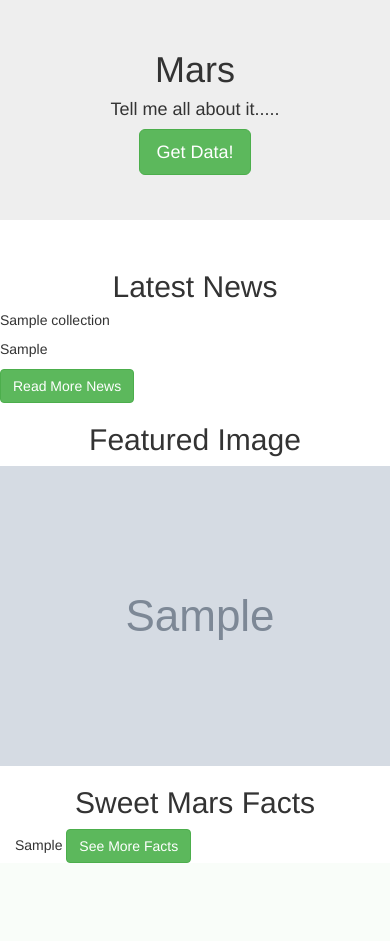
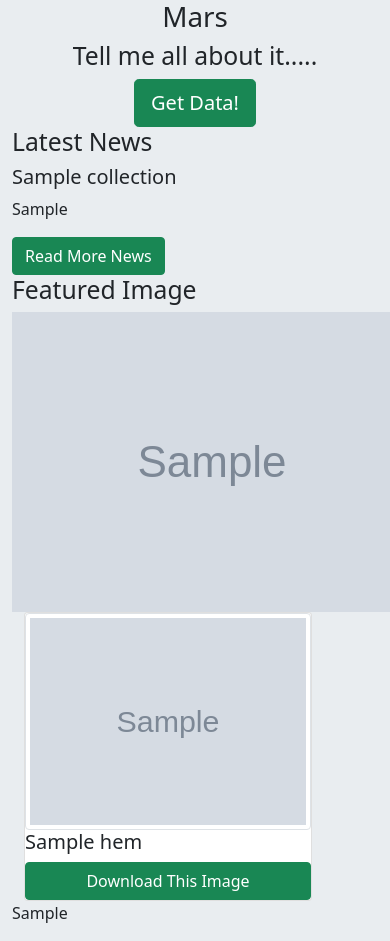
Before and after one commit to mikulr/web-scraping-challenge, a Flask app: page / in a window 390 px wide; the page is wider, and only the part inside the window is pictured. Before the commit the page ends 863 px from the top of that part, so only its background shows below. Run offline with Flask 2, Linux system fonts and the light colour scheme; grey boxes marked "Sample" are stand-in pictures; a database or web service that is not in the repository returns one stand-in record (values such as "Sample title"); some libraries are stand-ins or nearby versions.

Commit message:
needs formatting

```diff
--- a/app.py
+++ b/app.py
@@ -1,6 +1,7 @@
 from flask import Flask, render_template, redirect
 from flask_pymongo import PyMongo
 import scrape_mars
+
 
 # Create an instance of Flask
 app = Flask(__name__)
@@ -14,9 +15,9 @@ mongo = PyMongo(app, uri="mongodb://localhost:27017/mars_app")
 def home():
 
   # Find one record of data from the mongo database
-    destination_data = mongo.db.collection.find_one()
+    mars_data = mongo.db.collection.find_one()
 
-    return render_template("index.html", mars=destination_data)
+    return render_template("index.html", mars=mars_data)
 
 
 # Route that will trigger the scrape function
@@ -27,9 +28,9 @@ def scrape():
     mars_data = scrape_mars.scrape_info()
 
     # Insert the record
-    mongo.db.collection.update_many({}, {"$set": mars_data}, upsert=True)
+    mongo.db.collection.update_one({}, {"$set": mars_data}, upsert=True)
 
-     # Redirect back to home page
+    # Redirect back to home page
     return redirect("/")
 
 if __name__ == "__main__":
--- /dev/null
+++ b/static/reset.css
@@ -0,0 +1,142 @@
+/* http://meyerweb.com/eric/tools/css/reset/
+   v2.0 | 20110126
+   License: none (public domain)
+*/
+
+html,
+body,
+div,
+span,
+applet,
+object,
+iframe,
+h1,
+h2,
+h3,
+h4,
+h5,
+h6,
+p,
+blockquote,
+pre,
+a,
+abbr,
+acronym,
+address,
+big,
+cite,
+code,
+del,
+dfn,
+em,
+img,
+ins,
+kbd,
+q,
+s,
+samp,
+small,
+strike,
+strong,
+sub,
+sup,
+tt,
+var,
+b,
+u,
+i,
+center,
+dl,
+dt,
+dd,
+ol,
+ul,
+li,
+fieldset,
+form,
+label,
+legend,
+table,
+caption,
+tbody,
+tfoot,
+thead,
+tr,
+th,
+td,
+article,
+aside,
+canvas,
+details,
+embed,
+figure,
+figcaption,
+footer,
+header,
+hgroup,
+menu,
+nav,
+output,
+ruby,
+section,
+summary,
+time,
+mark,
+audio,
+video {
+
+  /* Positioning */
+  margin: 0;
+  vertical-align: baseline;
+
+  /* Box-model */
+  padding: 0;
+
+  /* Typography */
+  font-size: 100%;
+  font: inherit;
+
+  /* Visual */
+  border: 0;
+
+}
+
+/* HTML5 display-role reset for older browsers */
+article,
+aside,
+details,
+figcaption,
+figure,
+footer,
+header,
+hgroup,
+menu,
+nav,
+section { display: block; }
+
+body { line-height: 1; }
+
+ol,
+ul { list-style: none; }
+
+blockquote,
+q { quotes: none; }
+
+blockquote:before,
+blockquote:after,
+q:before,
+q:after {
+
+  /* Misc */
+  content: '';
+  content: none;
+
+}
+
+table {
+
+  /* Visual */
+  border-collapse: collapse;
+  border-spacing: 0;
+
+}
--- /dev/null
+++ b/static/style.css
@@ -0,0 +1,3 @@
+body{
+  background:#E9EDF0;
+}
--- a/templates/index.html
+++ b/templates/index.html
@@ -3,66 +3,75 @@
 
 <head>
   <meta charset="UTF-8">
-  <meta name="viewport" content="width=device-width, initial-scale=1.0">
-  <meta http-equiv="X-UA-Compatible" content="ie=edge">
-  <title>All About Mars</title>
-  <link rel="stylesheet" href="https://maxcdn.bootstrapcdn.com/bootstrap/3.3.7/css/bootstrap.min.css">
+  <title>All Mars, All The Time </title>
+  <!-- reset style sheet to set baseline-->
+  <link rel="stylesheet" type="text/css" href="static/reset.css">
+  <!-- Bootstrap and Bootstrap icons-->
+  <link href="https://cdn.jsdelivr.net/npm/bootstrap@5.1.3/dist/css/bootstrap.min.css" rel="stylesheet"
+    integrity="sha384-1BmE4kWBq78iYhFldvKuhfTAU6auU8tT94WrHftjDbrCEXSU1oBoqyl2QvZ6jIW3" crossorigin="anonymous">
+  <link rel="stylesheet" href="https://cdn.jsdelivr.net/npm/bootstrap-icons@1.8.1/font/bootstrap-icons.css">
+  <!-- Internal style sheet to set colors and formatting of certain aspects-->
+  <link rel="stylesheet" type="text/css" href="/static/style.css">
 </head>
 
-<body>
+<body >
 
-  <div class="jumbotron text-center">
+  <div class="container text-center">
+    <div class="box">
       <h1>Mars</h1>
-    <h4> Tell me all about it..... </h4>
-    <p><a class="btn btn-success btn-lg" href="/scrape" role="button">Get Data!</a></p>
+      <h2> Tell me all about it..... </h2>
+      <a class="btn btn-success btn-lg" href="/scrape" role="button">Get Data!</a>
+    </div>
   </div>
 
 
-  <div class="comp_container">
+  <div class="container">
     <div class="row">
-      <div class="col-md-8">
-        <div class="box">
-          <h2 class="box-header text-center">Latest News</h2>
-          <h5 text-center>{{mars.news_title}}</h5>
+      <div class="col col-lg-4">
+        <h2>Latest News</h2>
+        <h5>{{mars.news_title}}</h5>
         <p lead>{{mars.news_p}}</p>
         <a href="https://mars.nasa.gov/news/" class="btn btn-success center">Read More News</a>
       </div>
-      </div>
-      <div class="col-md-4">
-        <div class="box">
-          <h2 class="box-header text-center">Featured Image</h2>
+      <div class="col col-lg-8">
+        <h2>Featured Image</h2>
         <img src="{{ mars.featured_image_url }}" alt="featured image">
       </div>
     </div>
+
+
+    <div class="container">
+      <div class="row">
+        {% for hem in mars.hemisphere_image_urls %}
+        <div class="col-lg-3">
+          <div class="card" style="width: 18rem;">
+            <img src="{{hem.img_url}}" class="img-thumbnail" alt="...">
+            <h5 class="card-title">{{ hem.title }}</h5>
+            <a href="{{hem.img_url}}" class="btn btn-success">Download This Image</a>
           </div>
         </div>
-
-  <div class="container">
-    <h2 class="box-header text-center">Sweet Mars Facts</h2>
-    {{mars.mars_facts}}
-    <a href="https://galaxyfacts-mars.com" class="btn btn-success center">See More Facts</a>
+        {% endfor %}
+      </div>
     </div>
 
 
 
-  <!--{% for dog in dogs %}-->
 
-
-
-  <div class="comp_container">
+    <div class="container">
       <div class="row">
-        <div class="col-md-6">
-            <div class="thumbnail">
-                <a href="actors.html" class="text-decoration-none">
-                    <img src="" alt="..." class="img-thumbnail float-right">
-                    <h3 class="lead text-center"></h3>
-                </a>
+        <table class="table table-success table-striped">{{mars.mars_facts |safe}}</table>
+      </div>
     </div>
 
-
-
-                <!--{% endfor %}-->
-
+    <script src="https://code.jquery.com/jquery-3.3.1.slim.min.js"
+      integrity="sha384-q8i/X+965DzO0rT7abK41JStQIAqVgRVzpbzo5smXKp4YfRvH+8abtTE1Pi6jizo"
+      crossorigin="anonymous"></script>
+    <script src="https://cdnjs.cloudflare.com/ajax/libs/popper.js/1.14.7/umd/popper.min.js"
+      integrity="sha384-UO2eT0CpHqdSJQ6hJty5KVphtPhzWj9WO1clHTMGa3JDZwrnQq4sF86dIHNDz0W1"
+      crossorigin="anonymous"></script>
+    <script src="https://stackpath.bootstrapcdn.com/bootstrap/4.3.1/js/bootstrap.min.js"
+      integrity="sha384-JjSmVgyd0p3pXB1rRibZUAYoIIy6OrQ6VrjIEaFf/nJGzIxFDsf4x0xIM+B07jRM"
+      crossorigin="anonymous"></script>
 
 
 
```
Also changed, not shown: scrape_mars.py (+8 -5 lines), 1 other file. Lines whose indentation alone changed are shown as unchanged.
